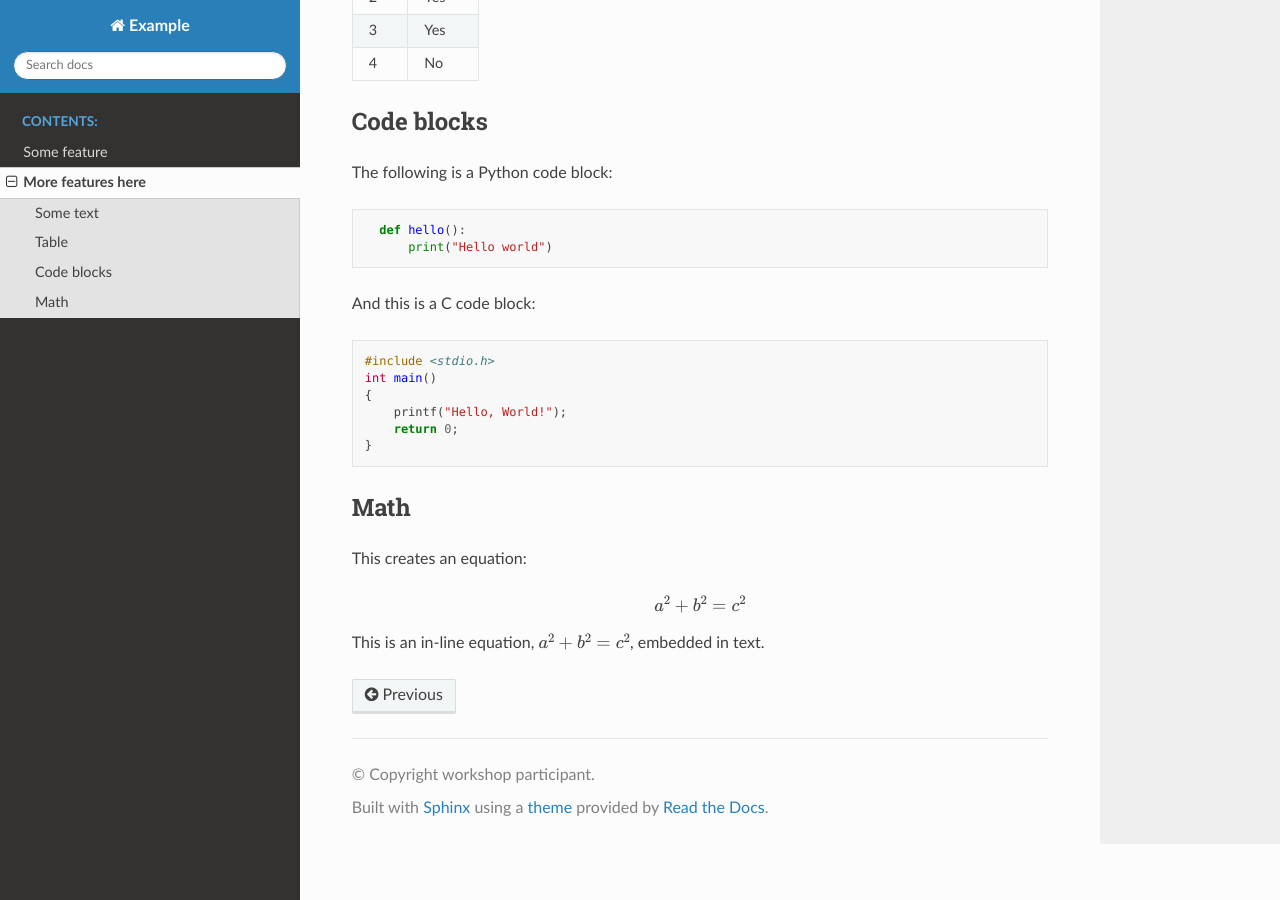
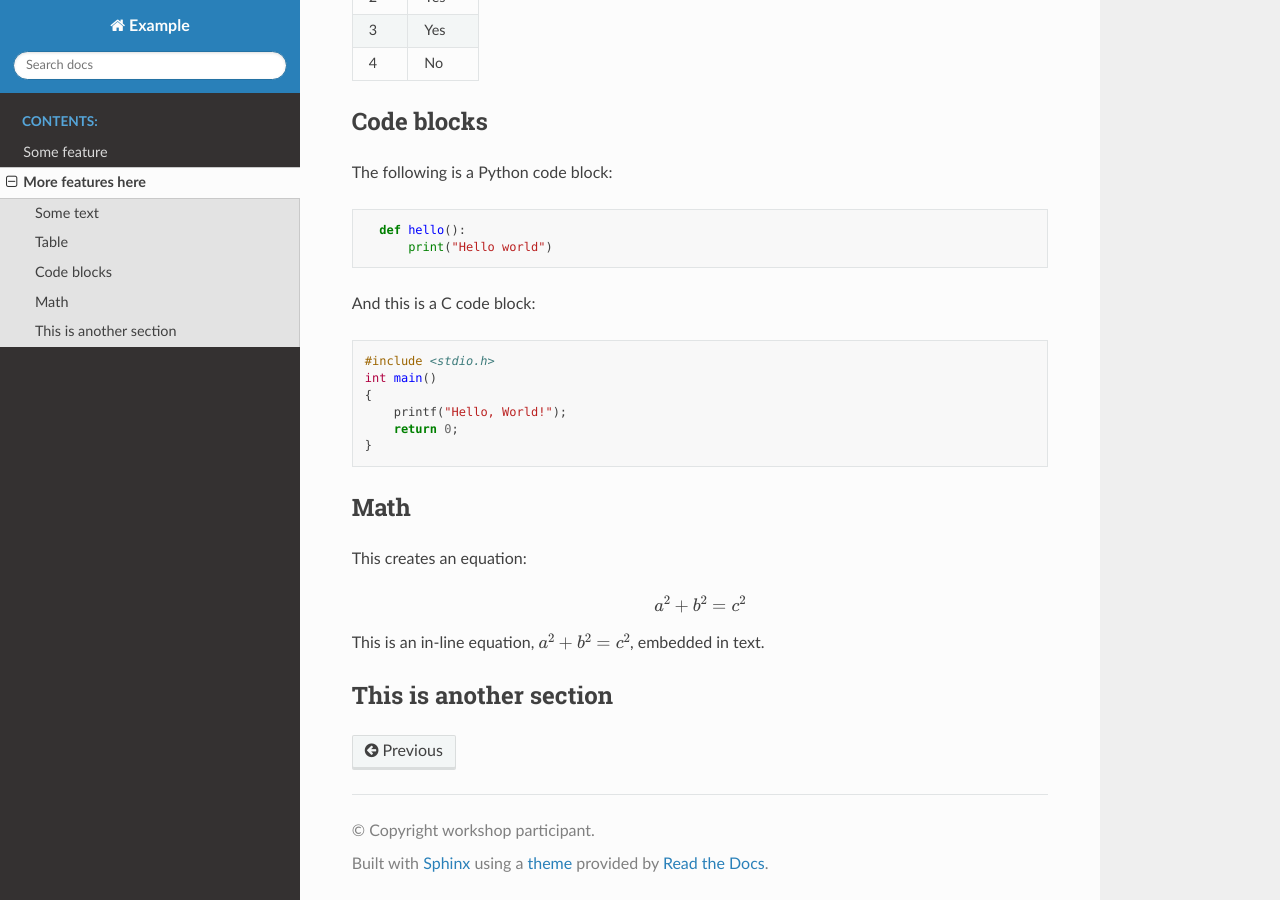
Before and after one commit to Annali-Casanueva/doc-example, a Sphinx documentation site: the page built from doc/another-feature.md, in a window 1280 px wide and 900 px high, scrolled down 501 px. Built offline with Sphinx 7.4.7 and the Read the Docs theme 2.0.0, drawn with Linux system fonts in a browser that asks for light colours.

Commit message:
Update another-feature.md

````diff
--- a/doc/another-feature.md
+++ b/doc/another-feature.md
@@ -49,3 +49,5 @@ a^2 + b^2 = c^2
 ```
 
 This is an in-line equation, {math}`a^2 + b^2 = c^2`, embedded in text.
+
+## This is another section
````
